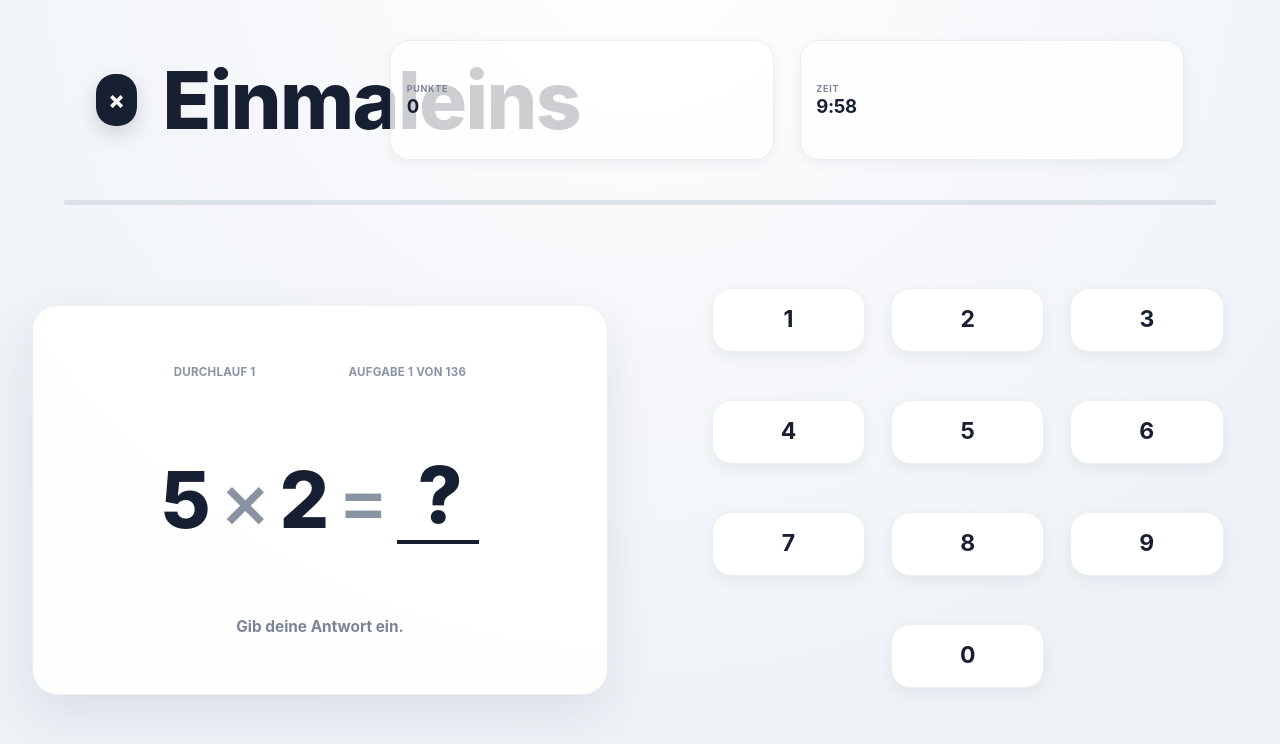
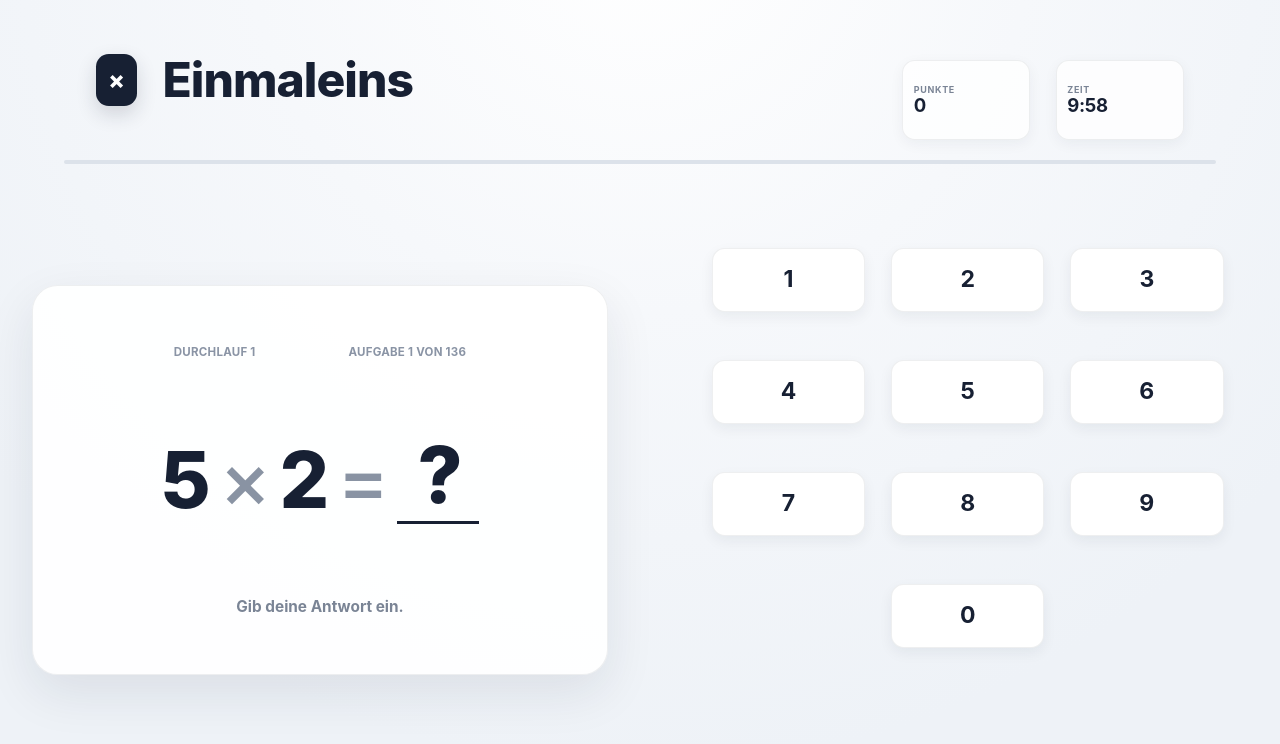
Before and after one commit to abi15punkte/Einmaleins, a website built with Vite: page index.html in a window 1280 px wide. Both pictures are taken after a click on the button 640 px from the left and 535 px from the top of the page. Built offline with nearby package versions, Linux system fonts and the light colour scheme; no server answers.

Commit message:
Refine laptop game proportions and typography

```diff
--- a/src/laptop.css
+++ b/src/laptop.css
@@ -12,7 +12,7 @@
     padding: 0 !important;
     display: grid !important;
     grid-template-columns: 45vw 45vw !important;
-    grid-template-rows: 25vh 75vh !important;
+    grid-template-rows: 20vh 80vh !important;
     column-gap: 5vw !important;
     row-gap: 0 !important;
     position: relative !important;
@@ -22,8 +22,8 @@
     grid-column: 1 / -1 !important;
     grid-row: 1 !important;
     width: 95vw !important;
-    height: 25vh !important;
-    min-height: 25vh !important;
+    height: 20vh !important;
+    min-height: 20vh !important;
     margin: 0 !important;
     padding: 0 !important;
     position: relative !important;
@@ -33,24 +33,24 @@
   .game-screen .brand-block {
     position: absolute !important;
     left: 5vw !important;
-    top: 5vh !important;
-    height: 15vh !important;
+    top: 7.5vh !important;
+    height: 5vh !important;
     display: flex !important;
     align-items: center !important;
     gap: 2vw !important;
   }
 
   .game-screen .brand-mark {
-    width: 15vw !important;
-    height: 15vh !important;
-    min-width: 15vw !important;
-    border-radius: 1.5vw !important;
-    font-size: 7vh !important;
+    width: 10vw !important;
+    height: 5vh !important;
+    min-width: 10vw !important;
+    border-radius: 1vw !important;
+    font-size: 2.5vh !important;
     flex: 0 0 auto !important;
   }
 
   .game-screen .brand-block .eyebrow {
-    font-size: 10vh !important;
+    font-size: 6vh !important;
     line-height: 1 !important;
     white-space: nowrap !important;
   }
@@ -61,44 +61,44 @@
 
   .game-screen .header-stats {
     position: absolute !important;
-    top: 5vh !important;
+    top: 7.5vh !important;
     right: 5vw !important;
-    height: 15vh !important;
+    height: 5vh !important;
     display: flex !important;
     align-items: stretch !important;
     gap: 2vw !important;
   }
 
   .game-screen .stat-card {
-    width: 30vw !important;
-    min-width: 30vw !important;
-    height: 15vh !important;
-    min-height: 15vh !important;
-    padding: 1vh 1.2vw !important;
-    border-radius: 1.5vw !important;
+    width: 10vw !important;
+    min-width: 10vw !important;
+    height: 10vh !important;
+    min-height: 10vh !important;
+    padding: 0.8vh 0.8vw !important;
+    border-radius: 1vw !important;
     display: flex !important;
     flex-direction: column !important;
     justify-content: center !important;
   }
 
   .game-screen .stat-label {
-    font-size: 3vh !important;
+    font-size: 2vh !important;
     line-height: 1 !important;
     margin: 0 !important;
   }
 
   .game-screen .stat-card strong {
-    font-size: 9vh !important;
+    font-size: 4vh !important;
     line-height: 0.9 !important;
-    margin-top: 0.5vh !important;
+    margin-top: 0.3vh !important;
   }
 
   .game-screen .progress-track {
     position: absolute !important;
     left: 2.5vw !important;
-    top: 25vh !important;
+    top: 20vh !important;
     width: 90vw !important;
-    height: 0.6vh !important;
+    height: 0.5vh !important;
     margin: 0 !important;
   }
 
@@ -131,7 +131,7 @@
     align-items: center !important;
     justify-content: space-between !important;
     gap: 2vw !important;
-    font-size: 5vh !important;
+    font-size: 3vh !important;
     line-height: 1 !important;
     letter-spacing: 0.02em !important;
     white-space: nowrap !important;
@@ -157,12 +157,12 @@
     align-items: center !important;
     justify-content: center !important;
     gap: 1.4vw !important;
-    font-size: 20vh !important;
+    font-size: 15vh !important;
     line-height: 1 !important;
   }
 
   .game-screen .answer-box {
-    border-bottom-width: 0.6vh !important;
+    border-bottom-width: 0.45vh !important;
   }
 
   .game-screen .feedback-area {
@@ -176,16 +176,16 @@
     flex-direction: column !important;
     align-items: center !important;
     justify-content: center !important;
-    gap: 0.8vh !important;
+    gap: 0.6vh !important;
   }
 
   .game-screen .feedback {
-    font-size: 10vh !important;
+    font-size: 5vh !important;
     line-height: 1 !important;
   }
 
   .game-screen .streak {
-    font-size: 5vh !important;
+    font-size: 3vh !important;
     line-height: 1 !important;
     margin: 0 !important;
   }
@@ -198,7 +198,7 @@
     grid-column: 2 !important;
     grid-row: 2 !important;
     width: 40vw !important;
-    height: 54vh !important;
+    height: 64vh !important;
     margin: 0 auto 10vh !important;
     align-self: end !important;
     display: grid !important;
@@ -215,7 +215,7 @@
     min-height: 12vh !important;
     max-height: 12vh !important;
     padding: 0 !important;
-    border-radius: 1.5vw !important;
+    border-radius: 1vw !important;
     font-size: 9vh !important;
     line-height: 1 !important;
   }
```
